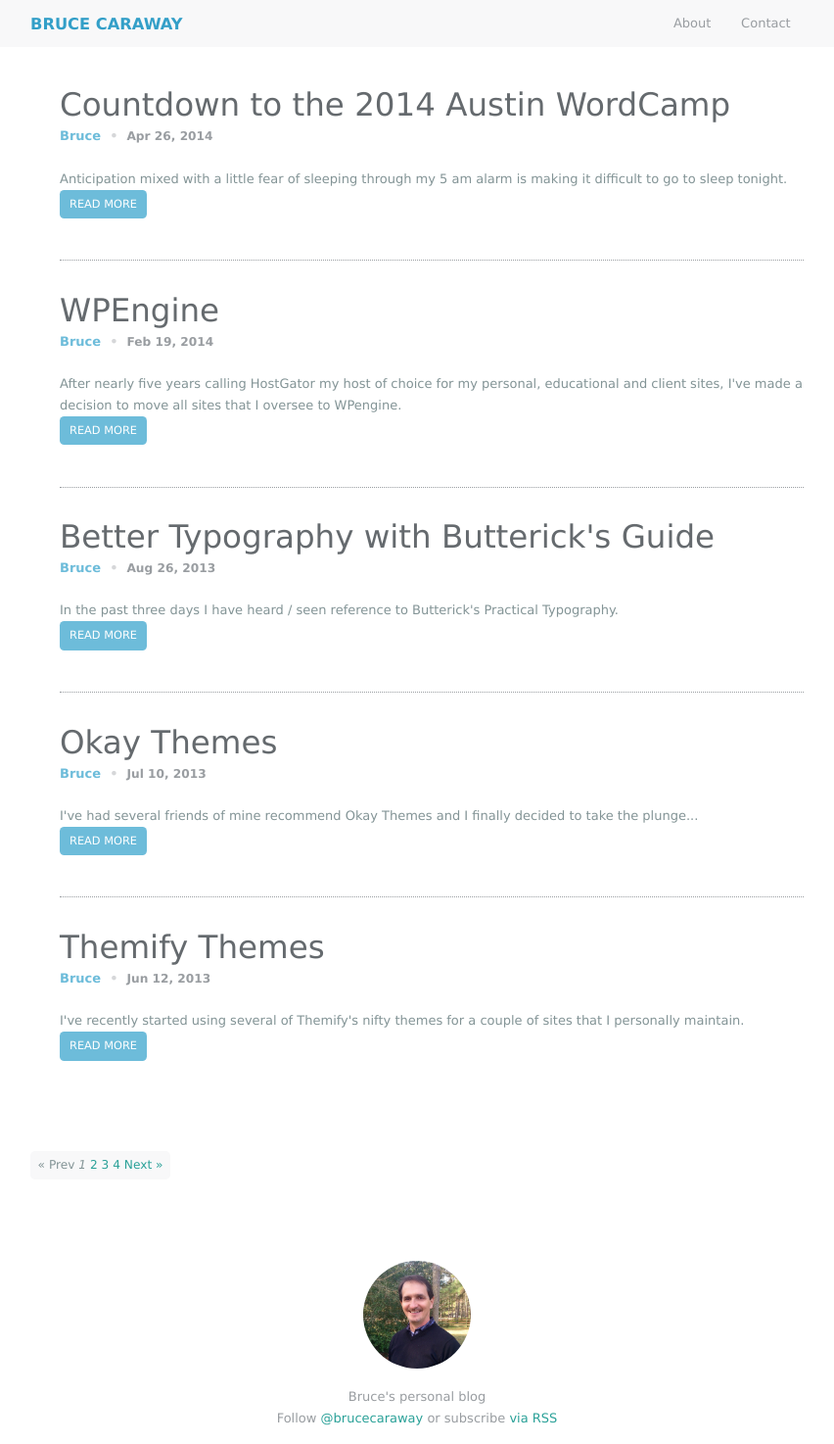
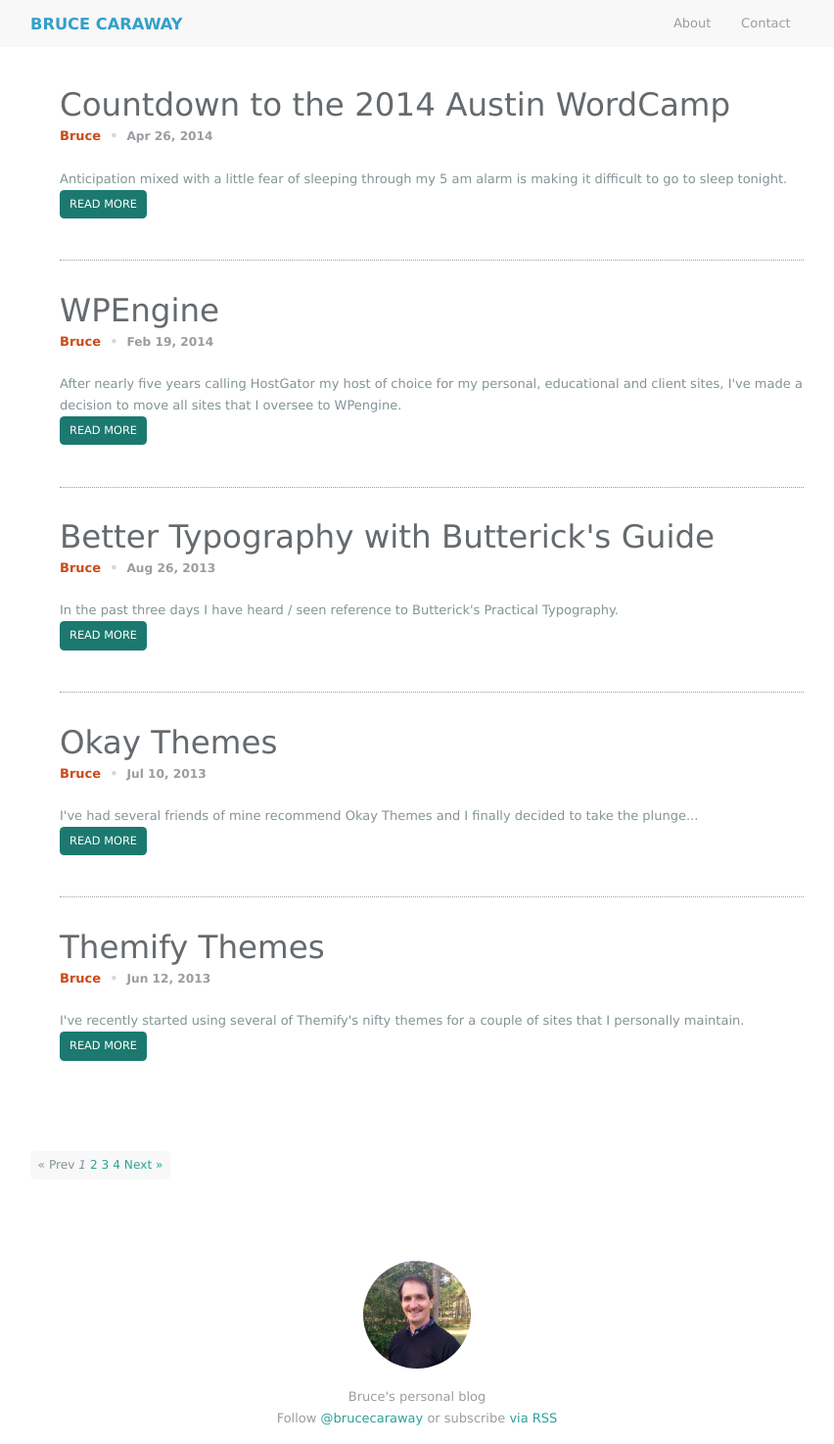
Before and after one commit to BruceCaraway/brucecaraway.github.io, a Jekyll site: the page built from index.html, in a window 1280 px wide. Shown: the whole page at 98% size, without its empty margins (214-1066 px from the left). Built offline with Jekyll 4.4.1, drawn with Linux system fonts in a browser that asks for light colours; the list of posts is cut into pages by our own code.

Commit message:
update css

```diff
--- a/assets/css/colors-neutral.css
+++ b/assets/css/colors-neutral.css
@@ -61,8 +61,16 @@
 	color: #ffffff;
 }
 
+.post__author {
+	color:#cb4b16;
+}
+
+.btn--default {
+	background-color: #1C796F;
+}
+
 .btn--default:hover {
-	background-color: #63ADCA;
+	background-color: #1A6961;
 }
 .post__content ul, .post__content li {
 	list-style-type: disc;
```
